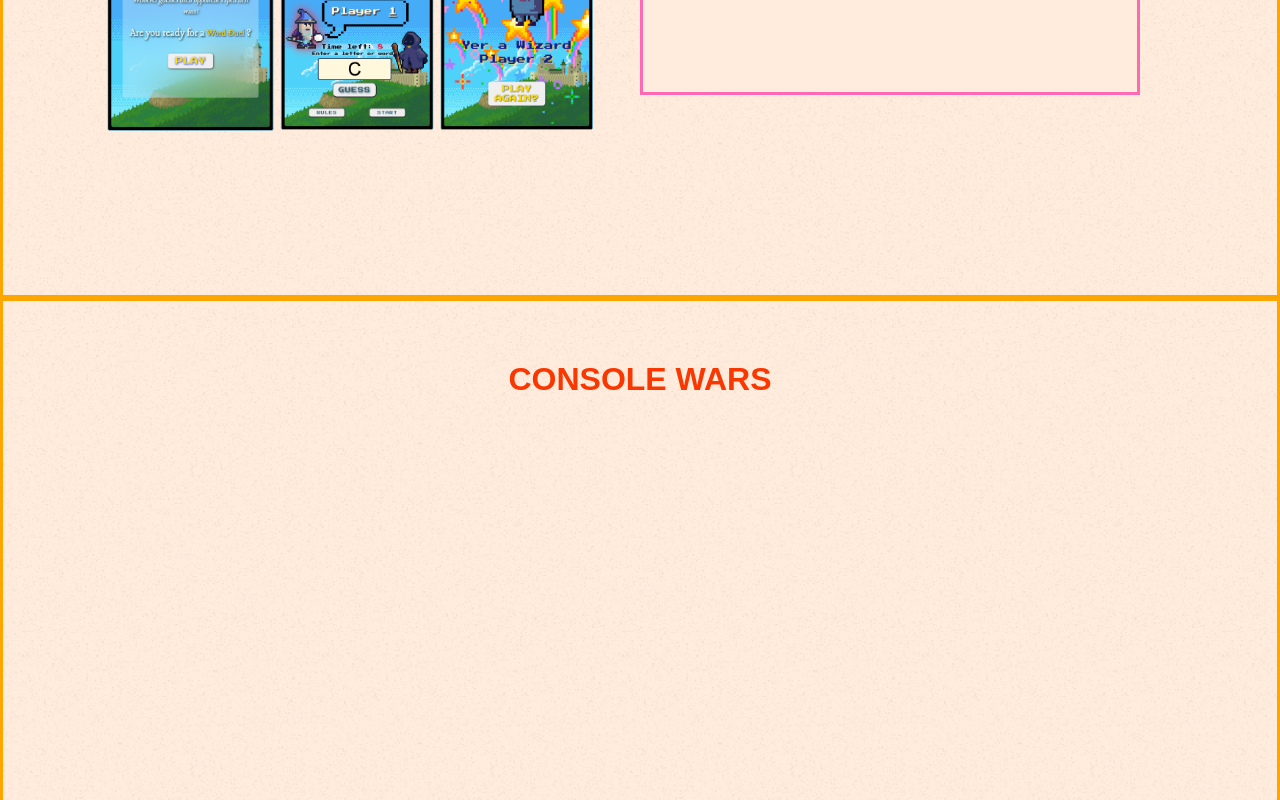
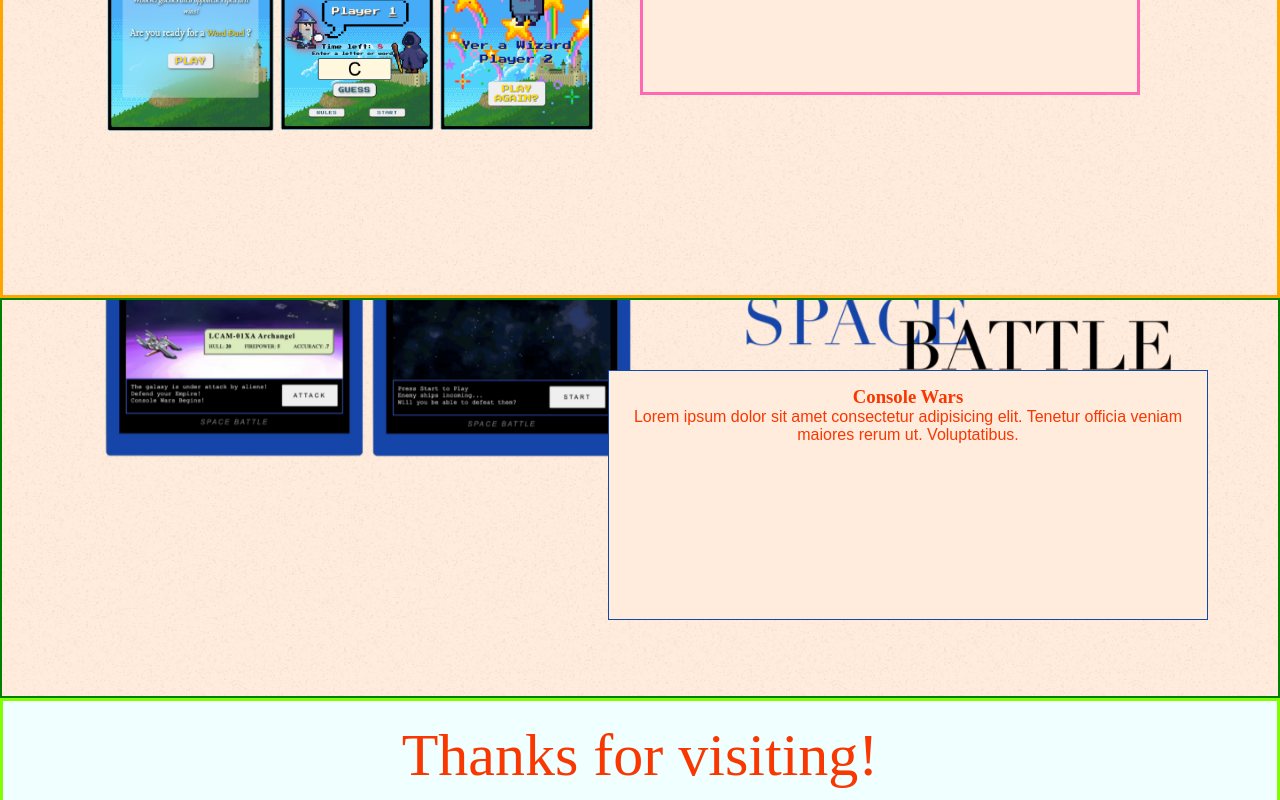
Before and after one commit to Bakuchiol/Bakuchiol.github.io, a React (Create React App) app: page / in a window 1280 px wide. Shown: the part 2860-3660 px from the top of the page. Built offline with nearby package versions, Linux system fonts and the light colour scheme; no server answers; a web font is replaced by a local one.

Commit message:
space battle component

```diff
--- a/src/components/Gucci.jsx
+++ b/src/components/Gucci.jsx
@@ -30,7 +30,8 @@ function Gucci() {
             </Draggable>
 
           <div className="mhwGif">
-            <img src="https://media0.giphy.com/media/cWZx38y3V92KsLReZz/giphy.gif" alt="mhw" className='zenogre'/>
+            <img src="https://giffiles.alphacoders.com/132/13273.gif" alt="mhw" className='zenogre'/>
+            {/* <img src="https://media0.giphy.com/media/cWZx38y3V92KsLReZz/giphy.gif" alt="mhw" className='zenogre'/> */}
           </div>
         </div>
       </Parallax>
--- a/src/components/projects/Projects.jsx
+++ b/src/components/projects/Projects.jsx
@@ -1,14 +1,25 @@
 import React from 'react'
 import './projectStyle.css'
 import { Parallax } from 'react-parallax'
+import './projectStyle.css'
 
 import space from '../../images/space.png'
+import Draggable from 'react-draggable'
 
 function Projects() {
   return (
-    <div id='projectWrapper'>
-      <Parallax className='projPara' bgImage={space} strength={200}>
-        <h1>CONSOLE WARS</h1>
+    <div id='spaceWrap'>
+      <Parallax className='spacePara' bgImage={space} strength={200}>
+        <div className="spaceDrag">
+        <Draggable>
+        <div className="spaceDiv">
+          <div className="spaceTxt">
+            <h3>Console Wars</h3>
+            <p>Lorem ipsum dolor sit amet consectetur adipisicing elit. Tenetur officia veniam maiores rerum ut. Voluptatibus.</p>
+          </div>
+        </div>
+        </Draggable>
+        </div>
       </Parallax>
     </div>
   )
--- a/src/components/projects/projectStyle.css
+++ b/src/components/projects/projectStyle.css
@@ -18,3 +18,28 @@
     display: flex;
     justify-content: space-around;
 }
+/* --------------------------------- */
+#spaceWrap {
+    border: 2px solid green;
+    height: 50vh;
+}
+.spacePara {
+    height: 50vh;
+}
+.spaceDrag {
+    display: flex;
+    justify-content: flex-end;
+}
+.spaceDiv {
+    border: 1px solid #0f49ac;
+    background-color: #ffecdd;
+    height: 250px;
+    width: 600px;
+    position: absolute;
+    padding: 15px;
+    margin: 70px 70px 0 0;
+    z-index: 2;
+}
+.spaceTxt {
+
+}
--- a/src/components/selected/selectStyles.css
+++ b/src/components/selected/selectStyles.css
@@ -51,6 +51,7 @@ font-family: 'Shrikhand', cursive; */
     position: absolute;
     margin-left: 130px;
     padding: 15px;
+    z-index: 2;
 }
 .divTwo h1 {
     font-family: 'Shrikhand', cursive;
@@ -103,6 +104,7 @@ font-family: 'Shrikhand', cursive; */
 .zenogre {
     width: 400px;
     margin-left: 200px;
+    transform: scaleX(-1);
 }
 .miniLogo {
     width: 40px;
```
Also changed, not shown: src/images/space.png.
